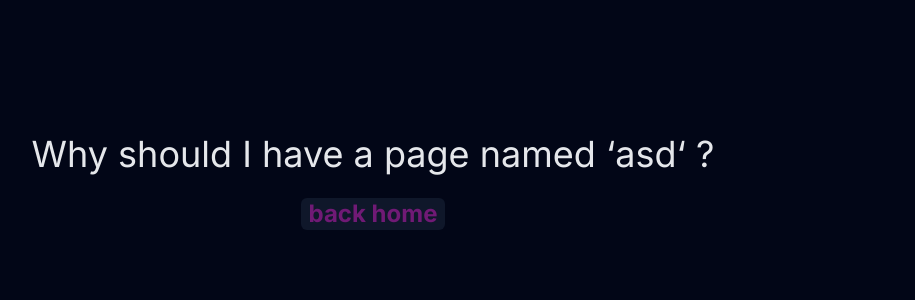
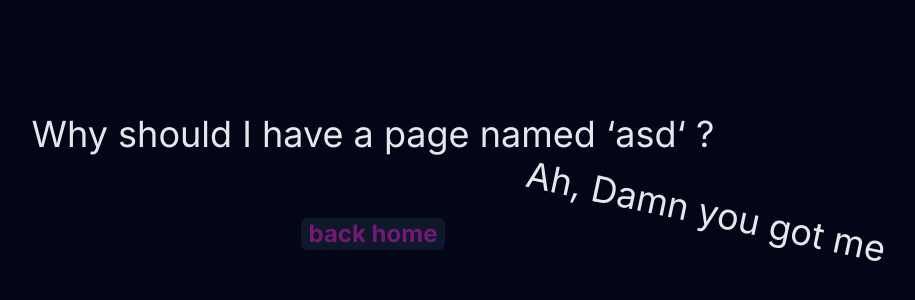
Before and after one commit to luca-naujoks/nextjs-app, a Next.js app: page /asd in a window 1280 px wide. Shown: the part 218-518 px from the top of the page, without its empty margins (267-1182 px from the left). Built offline with nearby package versions, Linux system fonts and the light colour scheme.

Commit message:
updated the asd page with a small animation

```diff
--- a/app/asd/page.tsx
+++ b/app/asd/page.tsx
@@ -1,12 +1,21 @@
 "use client"
 import { useRouter } from "next/navigation"
+import { useEffect, useState } from "react"
 
 export default function Page() {
     const router = useRouter()
+    const [rotation, setRotation] = useState("")
+
+    useEffect(() => {
+        setTimeout(() => {
+            setRotation("rotate-12")
+        }, 600)
+    })
 
     return (
-        <div className="flex flex-col items-center justify-center h-screen w-screen bg-slate-950 text-gray-200">
-                <h1 className="text-4xl text-center mb-6">Why should I have a page named &lsquo;asd&lsquo; ?</h1>
+        <div className="flex flex-col items-center justify-center h-screen w-screen bg-slate-950 text-gray-200 ">
+                <h1 className="text-4xl text-center">Why should I have a page named &lsquo;asd&lsquo; ?</h1>
+                <div className="flex text-4xl text-center mb-6"><span className="select-none text-transparent">Why should I have a page named &lsquo;asd&lsquo; ?</span><div className={`origin-top-left ${rotation} duration-300`}>Ah, Damn you got me</div></div>
             <button className="bg-slate-900 font-bold text-2xl text-fuchsia-900 rounded-md px-2 hover:scale-105 hover:shadow-[0_35px_60px_-15px_rgba(112,26,117,0.3)] duration-300" onClick={() => router.push('/')}>back home</button>
         </div>
     )
--- a/app/page.tsx
+++ b/app/page.tsx
@@ -46,7 +46,7 @@ export default function Home() {
         <div className="h-screen w-2/5 p-24 justify-center" id="welcome">
           <p className="text-5xl mt-12 text-gray-400">Welcome on</p>
           <p className="flex">
-            <span className="text-4xl mt-12 text-transparent">Wow a Secret</span>
+            <span className="text-4xl mt-12 text-transparent cursor-default select-none">Wow a Secret</span>
             <span className="text-5xl text-fuchsia-900">
               <TypingText text="Bobby68.de" time={100} />
             </span>
```
Also changed, not shown: components/projectcard.component.tsx (+4 -4 lines), app/(projects)/luna/page.tsx (indentation only).
